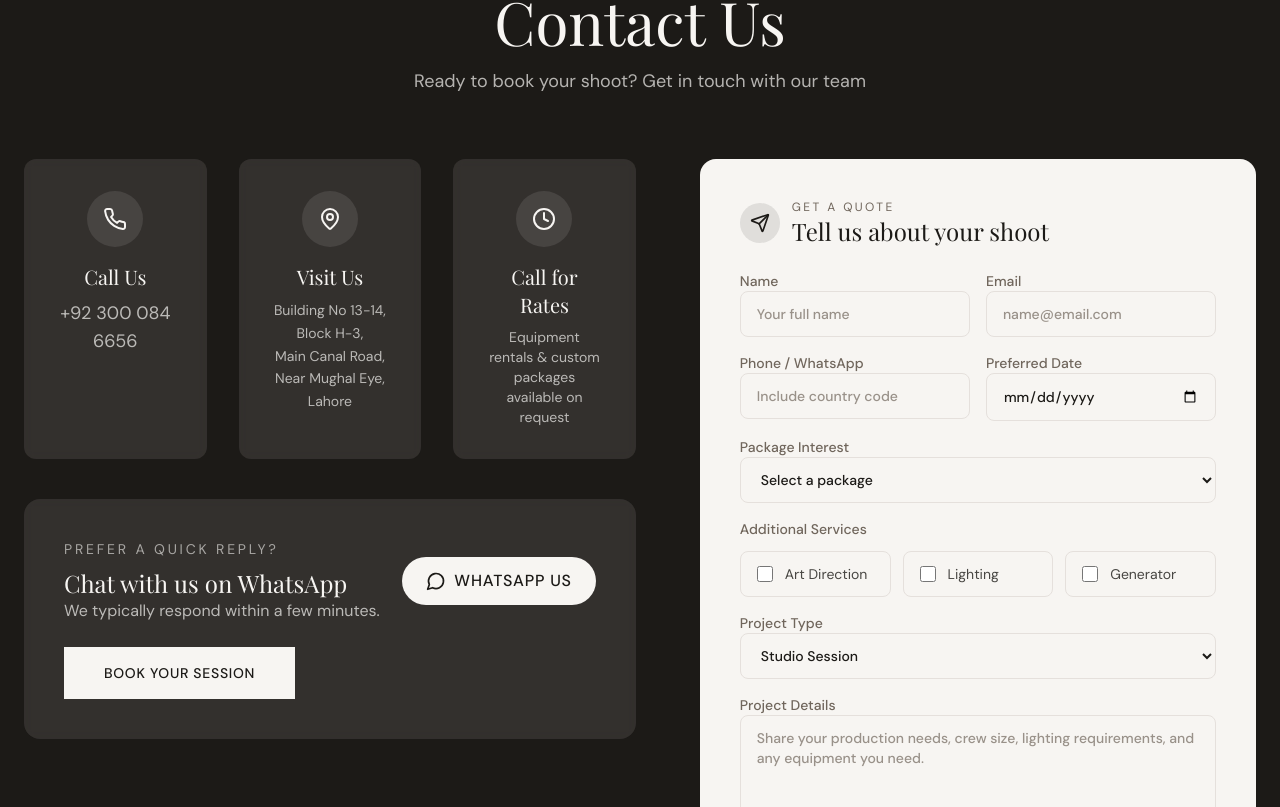
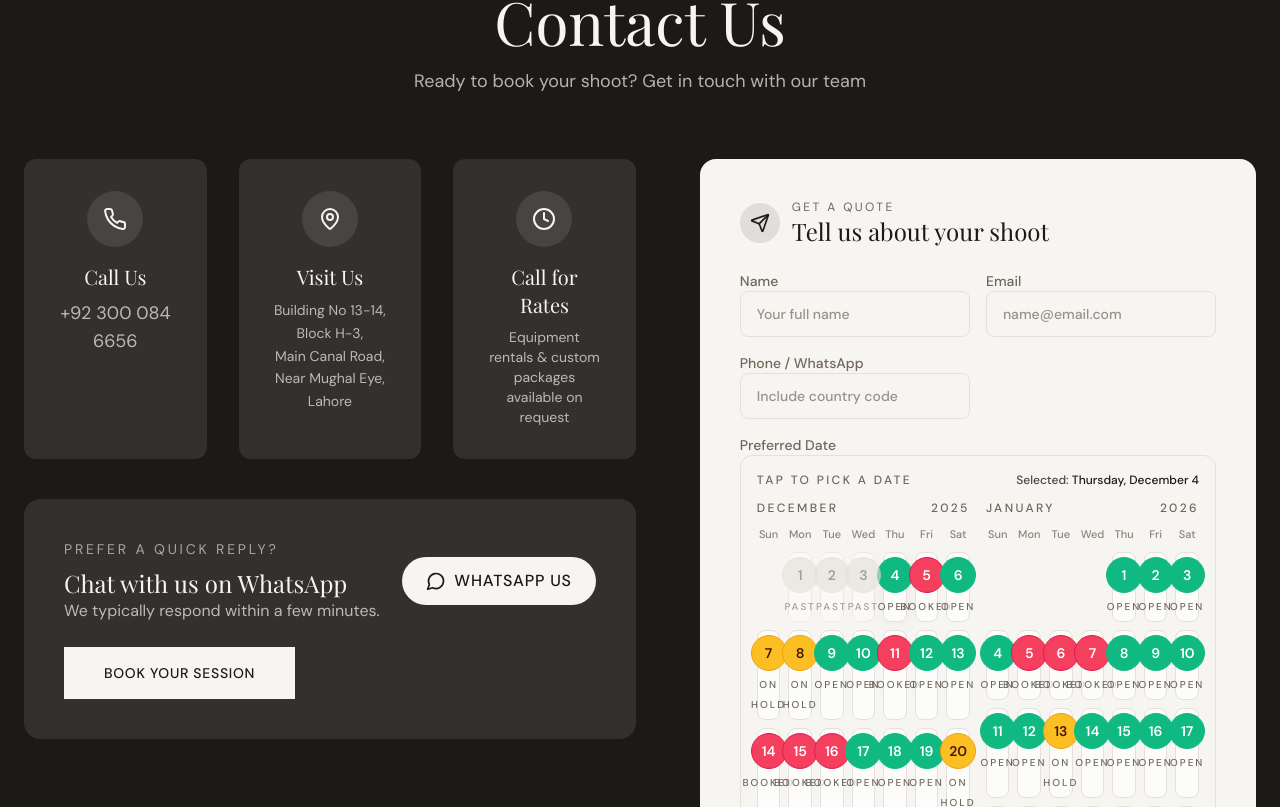
Before and after one commit to HusnainYusufi/sadeem-website, a React (Vite) app: page /services in a window 1280 px wide. Shown: the part 1993-2800 px from the top of the page. Built offline with nearby package versions, Linux system fonts and the light colour scheme; no server answers; the database is empty; the HTML template or start-up script is replaced by a standard one.

Commit message:
Improve booking calendar and availability reliability

```diff
--- a/src/components/Contact.tsx
+++ b/src/components/Contact.tsx
@@ -5,6 +5,7 @@ import { motion } from "framer-motion";
 import { Phone, MapPin, Clock, MessageCircle, Send } from "lucide-react";
 import { packages } from "@/data/packages";
 import { submitQueryToSupabase } from "@/lib/supabase";
+import { useAvailabilityQuery } from "@/hooks/useAvailability";
 
 const Contact = () => {
   const [formData, setFormData] = useState({
@@ -20,6 +21,18 @@ const Contact = () => {
   const [isSubmitting, setIsSubmitting] = useState(false);
   const [submissionMessage, setSubmissionMessage] = useState<string | null>(null);
   const queryClient = useQueryClient();
+  const { data: availabilitySlots = [] } = useAvailabilityQuery();
+
+  const availabilityMap = useMemo(
+    () => new Map(availabilitySlots.map((slot) => [slot.date, slot])),
+    [availabilitySlots],
+  );
+
+  const today = useMemo(() => {
+    const base = new Date();
+    base.setHours(0, 0, 0, 0);
+    return base;
+  }, []);
 
   useEffect(() => {
     const searchParams = new URLSearchParams(window.location.search);
@@ -30,7 +43,30 @@ const Contact = () => {
     }
   }, []);
 
+  useEffect(() => {
+    if (availabilitySlots.length === 0 || formData.date) return;
+
+    const nextSlot =
+      availabilitySlots.find((slot) => slot.status !== "booked" && new Date(slot.date) >= today) || availabilitySlots[0];
+
+    if (nextSlot) {
+      setFormData((prev) => ({ ...prev, date: nextSlot.date }));
+    }
+  }, [availabilitySlots, formData.date, today]);
+
   const availableServices = ["Art Direction", "Lighting", "Generator"];
+
+  const statusColors: Record<string, string> = {
+    booked: "bg-rose-500 text-white border-rose-600",
+    hold: "bg-amber-400 text-amber-950 border-amber-500",
+    available: "bg-emerald-500 text-white border-emerald-500",
+    past: "bg-muted text-foreground/60 border-border",
+  };
+
+  const formatDisplayDate = (iso?: string) =>
+    iso
+      ? new Date(iso).toLocaleDateString(undefined, { weekday: "long", month: "long", day: "numeric" })
+      : "Not selected";
 
   const whatsappMessage = useMemo(
     () =>
@@ -39,6 +75,22 @@ const Contact = () => {
       }\nProject Type: ${formData.projectType || "-"}\nPreferred Date: ${formData.date || "-"}\nProject Details: ${formData.details || "-"}`,
     [formData],
   );
+
+  const monthsToDisplay = useMemo(() => {
+    const start = new Date(today);
+    start.setDate(1);
+    return [start, new Date(start.getFullYear(), start.getMonth() + 1, 1)];
+  }, [today]);
+
+  const resolveStatusForDate = (date: Date) => {
+    if (date < today) return "past";
+    const iso = date.toISOString().split("T")[0];
+    return availabilityMap.get(iso)?.status ?? "available";
+  };
+
+  const handleDateSelect = (iso: string) => {
+    setFormData((prev) => ({ ...prev, date: iso }));
+  };
 
   const handleChange = (
     event: ChangeEvent<HTMLInputElement | HTMLTextAreaElement | HTMLSelectElement>,
@@ -269,15 +321,86 @@ const Contact = () => {
               />
               </label>
 
-              <label className="space-y-2 text-sm font-medium text-muted-foreground">
+              <label className="space-y-3 text-sm font-medium text-muted-foreground sm:col-span-2">
                 Preferred Date
-                <input
-                  type="date"
-                  name="date"
-                  value={formData.date}
-                  onChange={handleChange}
-                className="w-full rounded-lg border border-muted bg-background px-4 py-3 text-sm text-foreground placeholder:text-muted-foreground/70 focus:outline-none focus:ring-2 focus:ring-primary"
-              />
+                <div className="rounded-xl border border-muted bg-background/50 p-4 space-y-3">
+                  <div className="flex flex-col gap-2 sm:flex-row sm:items-center sm:justify-between">
+                    <p className="text-xs uppercase tracking-[0.2em] text-muted-foreground">Tap to pick a date</p>
+                    <span className="text-xs font-medium text-foreground/80">
+                      Selected: <span className="text-foreground">{formatDisplayDate(formData.date)}</span>
+                    </span>
+                  </div>
+
+                  <div className="grid gap-4 md:grid-cols-2">
+                    {monthsToDisplay.map((month) => {
+                      const startDay = new Date(month.getFullYear(), month.getMonth(), 1).getDay();
+                      const daysInMonth = new Date(month.getFullYear(), month.getMonth() + 1, 0).getDate();
+
+                      return (
+                        <div key={`${month.getFullYear()}-${month.getMonth()}`} className="space-y-2">
+                          <div className="flex items-center justify-between text-xs uppercase tracking-[0.2em] text-muted-foreground">
+                            <span>{month.toLocaleString("default", { month: "long" })}</span>
+                            <span>{month.getFullYear()}</span>
+                          </div>
+                          <div className="grid grid-cols-7 text-[11px] text-muted-foreground/80 gap-2">
+                            {["Sun", "Mon", "Tue", "Wed", "Thu", "Fri", "Sat"].map((day) => (
+                              <span key={day} className="text-center">
+                                {day}
+                              </span>
+                            ))}
+                          </div>
+                          <div className="grid grid-cols-7 gap-2">
+                            {Array.from({ length: startDay }).map((_, index) => (
+                              <div key={`empty-${month.toISOString()}-${index}`} />
+                            ))}
+                            {Array.from({ length: daysInMonth }).map((_, index) => {
+                              const day = index + 1;
+                              const date = new Date(month.getFullYear(), month.getMonth(), day);
+                              const iso = date.toISOString().split("T")[0];
+                              const status = resolveStatusForDate(date);
+                              const isSelected = formData.date === iso;
+                              const label =
+                                status === "booked" ? "Booked" : status === "hold" ? "On hold" : status === "past" ? "Past" : "Open";
+
+                              return (
+                                <button
+                                  key={iso}
+                                  type="button"
+                                  onClick={() => handleDateSelect(iso)}
+                                  disabled={status === "past"}
+                                  className={`group flex flex-col items-center gap-1 rounded-lg border border-muted bg-white/70 px-2 py-1 text-center transition focus-visible:outline-none focus-visible:ring-2 focus-visible:ring-primary ${
+                                    isSelected ? "shadow-soft ring-2 ring-primary" : "hover:-translate-y-0.5"
+                                  } ${status === "past" ? "opacity-60" : ""}`}
+                                >
+                                  <span
+                                    className={`flex h-9 w-9 items-center justify-center rounded-full border text-sm font-semibold ${
+                                      statusColors[status] || statusColors.available
+                                    }`}
+                                  >
+                                    {day}
+                                  </span>
+                                  <span className="text-[10px] uppercase tracking-[0.2em] text-muted-foreground">{label}</span>
+                                </button>
+                              );
+                            })}
+                          </div>
+                        </div>
+                      );
+                    })}
+                  </div>
+
+                  <div className="flex flex-wrap items-center gap-3 text-xs text-muted-foreground">
+                    {["available", "hold", "booked"].map((key) => (
+                      <span key={key} className="inline-flex items-center gap-2">
+                        <span className={`h-3 w-3 rounded-full border ${statusColors[key]}`} />
+                        <span className="uppercase tracking-[0.2em]">{key}</span>
+                      </span>
+                    ))}
+                    <span className="text-[11px] text-muted-foreground/80">Live view from the portal — booked dates stay red.</span>
+                  </div>
+
+                  <input type="hidden" name="date" value={formData.date} />
+                </div>
               </label>
             </div>
 
--- a/src/components/Navbar.tsx
+++ b/src/components/Navbar.tsx
@@ -2,7 +2,6 @@ import { useState, useEffect } from "react";
 import { motion } from "framer-motion";
 import { Menu, X } from "lucide-react";
 import logoDark from "@/assets/sunday-logo-black.svg";
-import logoLight from "@/assets/sunday-logo-white.svg";
 
 const navLinks = [
   { name: "Studio", href: "/#studio" },
@@ -41,13 +40,8 @@ const Navbar = () => {
         <div className="flex items-center justify-between h-20">
           <a href="#" className="flex-shrink-0">
             <picture>
-              <source srcSet={isScrolled ? logoDark : logoLight} media="(min-width: 768px)" />
-              <img
-                src={isScrolled ? logoDark : logoLight}
-                alt="Sunday Studio logo"
-                className="h-10 w-auto drop-shadow-sm"
-                loading="lazy"
-              />
+              <source srcSet={logoDark} media="(min-width: 768px)" />
+              <img src={logoDark} alt="Sunday Studio logo" className="h-10 w-auto drop-shadow-sm" loading="lazy" />
             </picture>
           </a>
 
--- a/src/pages/Index.tsx
+++ b/src/pages/Index.tsx
@@ -5,7 +5,6 @@ import StudioSpecs from "@/components/StudioSpecs";
 import Gallery from "@/components/Gallery";
 import Packages from "@/components/Packages";
 import Services from "@/components/Services";
-import Availability from "@/components/Availability";
 import Contact from "@/components/Contact";
 import Footer from "@/components/Footer";
 
@@ -28,7 +27,6 @@ const Index = () => {
         <Gallery />
         <Packages />
         <Services />
-        <Availability />
         <Contact />
       </main>
       <Footer />
```
Also changed, not shown: src/hooks/useAvailability.ts (+19 -9 lines), src/lib/supabase.ts (+58 -4 lines).
